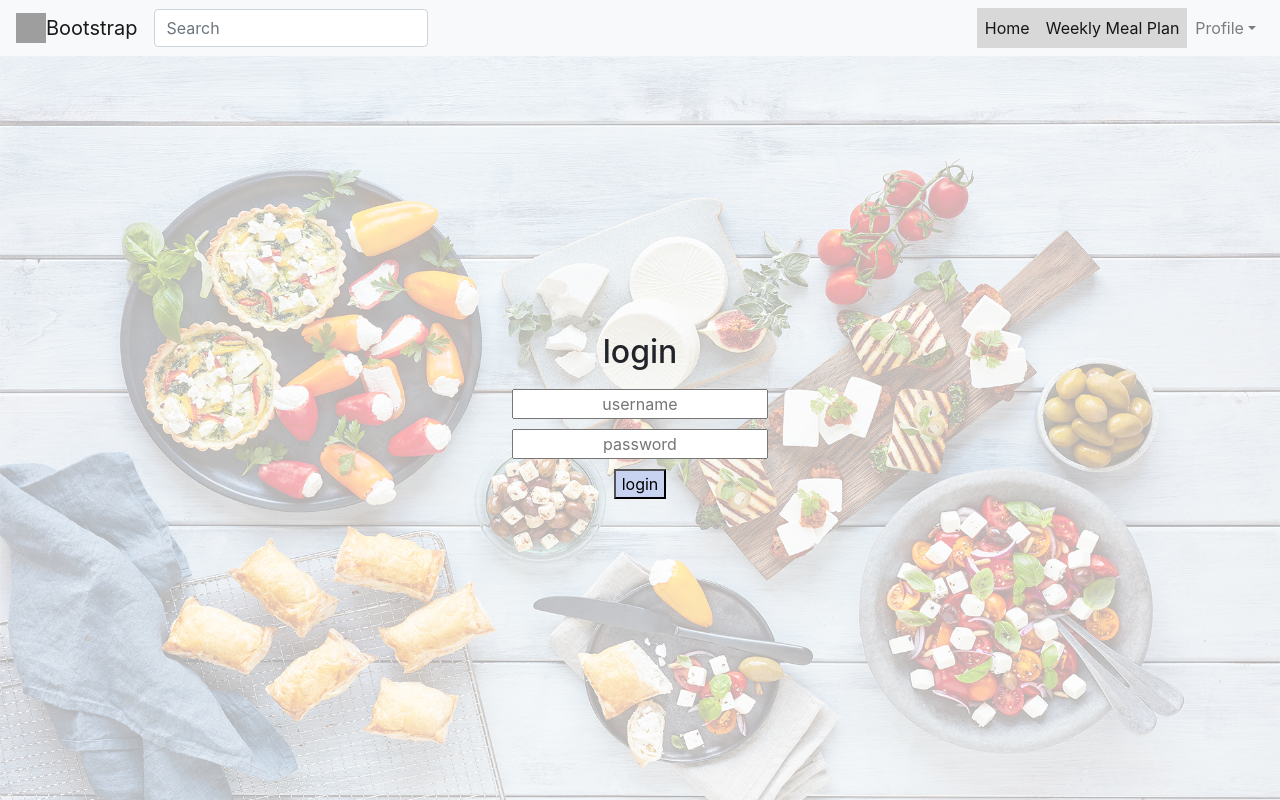
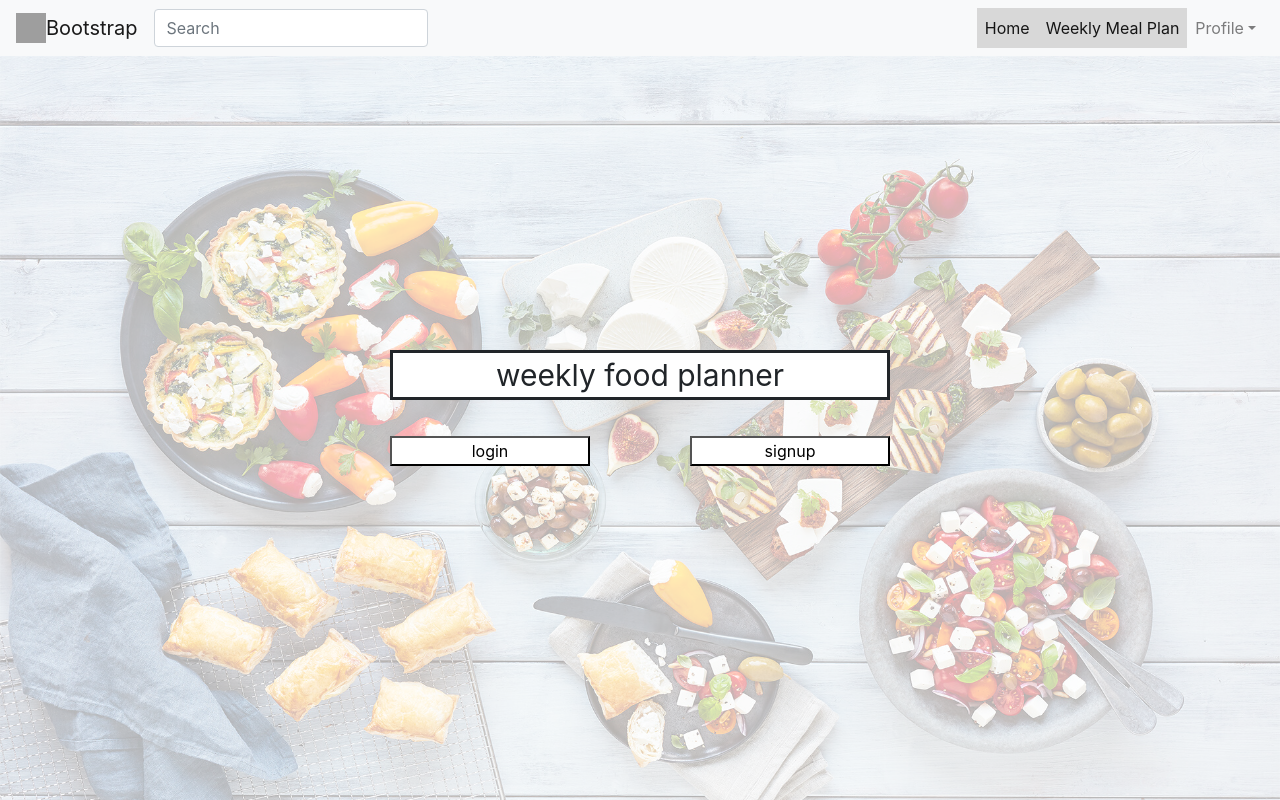
Before and after one commit to AlexKenfelt/Semesterprojekt3Frontend, a React (Create React App) app: page / in a window 1280 px wide. Built offline with nearby package versions, Linux system fonts and the light colour scheme; grey boxes are pictures that could not be loaded.

Commit message:
login and frontpage done

```diff
--- a/src/App.js
+++ b/src/App.js
@@ -18,6 +18,7 @@ import {
   Prompt
 } from "react-router-dom";
 import LoginPage from "./components/LoginPage";
+import Frontpage from "./components/Frontpage";
 
 
 
@@ -38,6 +39,9 @@ function App() {
   <Header facade={facade} loggedIn={loggedIn} />
   <Switch>
   <Route exact path="/">
+    <Frontpage/>
+    </Route>
+  <Route exact path="/login">
     <LoginPage
               logout={logout}
               loggedIn={loggedIn}
--- /dev/null
+++ b/src/components/Frontpage.js
@@ -0,0 +1,25 @@
+import LoginPage from "./LoginPage";
+
+function Frontpage() {
+    return (
+    <div>
+        <div className = "bg-image">
+          <img height="100%" width="100%" src = {require ("../images/Background.png").default}/>
+        </div>
+
+
+        <div className="frontpage">
+            <p className="text-frontpage" style={{backgroundColor:"white",border: "solid", width: "500px", textAlign: "center", height:"50px", fontSize:"30px"}}>weekly food planner</p>
+            <div style={{display:"flex", gap:"100px"}}>
+            <p><button style={{width:"200px", backgroundColor:"white"}} onClick={LoginPage}>login</button></p>
+            <p><button style={{width:"200px", backgroundColor:"white"}} onClick={LoginPage}>signup</button></p>
+            </div>
+        </div>
+
+
+    </div>
+
+     );
+}
+
+export default Frontpage;
--- a/src/components/LoginPage.js
+++ b/src/components/LoginPage.js
@@ -10,11 +10,8 @@ function LoginPage({ logout, loggedIn, setLoggedIn, facade, setErrorMessage }) {
           <img height="100%" width="100%" src = {require ("../images/Background.png").default}/>
         </div>
 
-
     <div>
-
     <div>
-
       {!loggedIn ? (
         <LogIn facade={facade} setLoggedIn={setLoggedIn} setErrorMessage={setErrorMessage} />
       ) : (
@@ -24,8 +21,6 @@ function LoginPage({ logout, loggedIn, setLoggedIn, facade, setErrorMessage }) {
         </div>
       )}
       </div>
-
-
     </div>
     </div>
   );
--- a/src/components/home.js
+++ b/src/components/home.js
@@ -4,9 +4,15 @@ import LogIn from './Login';
 function Home() {
 
   return (
-    <div class="container">
-      <h1>Yo Yo Yo, Welcome to this awesome homepage</h1>
+    <div>
+    <div className = "bg-image">
+          <img height="100%" width="100%" src = {require ("../images/Background.png").default}/>
+        </div>
 
+    <div className="home-text">
+      <h1>homepage</h1>
+
+    </div>
     </div>
 
   );
--- a/src/index.css
+++ b/src/index.css
@@ -41,12 +41,26 @@ ul.header {
   align-items: center;
   height: 90vh;
   flex-direction: column;
-  gap: 10px;
+  gap: 15px;
 }
 
-button {
-  background-color: #C7D3F1;
+.home-text {
+  text-align: center;
+  display: flex;
+  justify-content: center;
 }
+
+.frontpage {
+  display: flex;
+  z-index: 10;
+  justify-content: center;
+  height: 90vh;
+  align-items: center;
+  flex-direction: column;
+  gap:20px;
+}
+
+
 
  ul.header li a:hover:not(.active) { background-color: rgb(240, 240, 240);}
  .active { background-color: #d8d8d8;}
```
